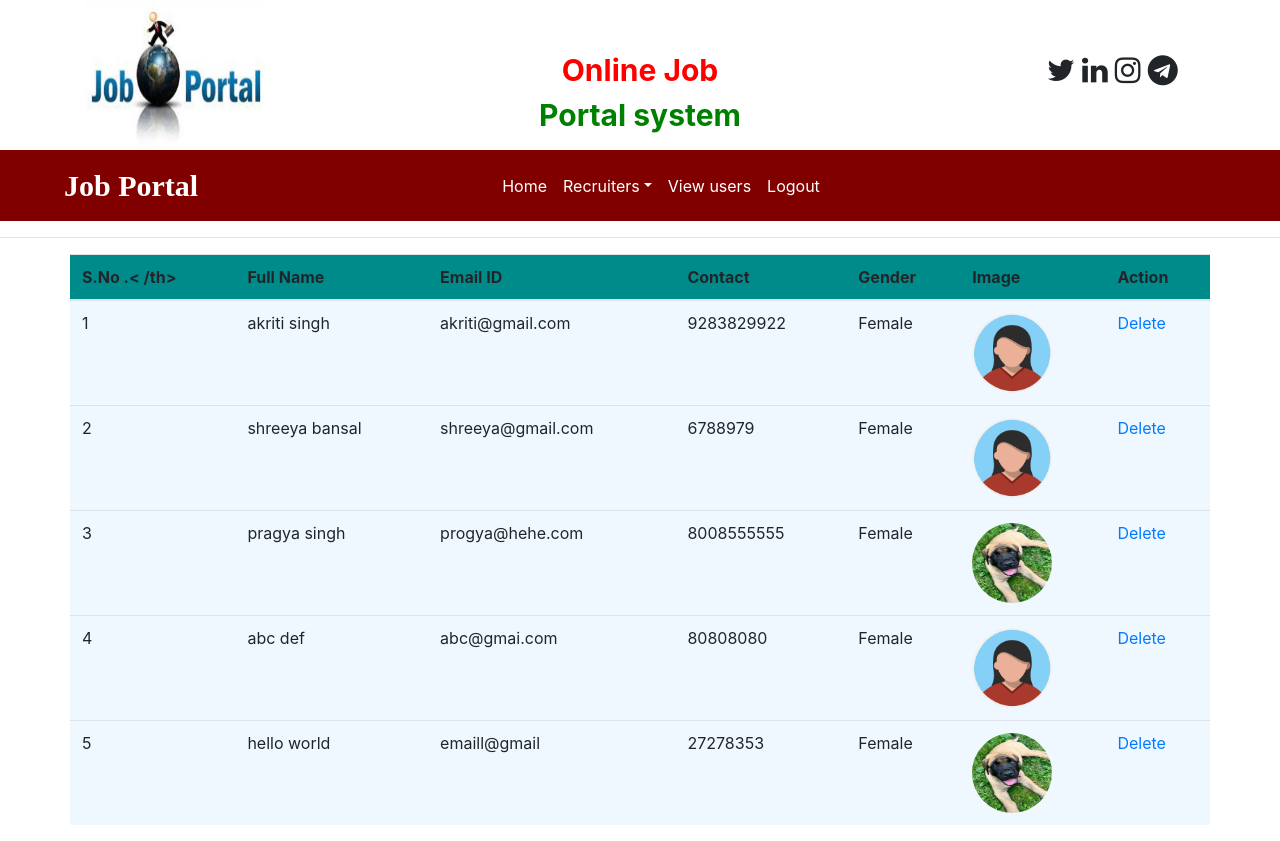
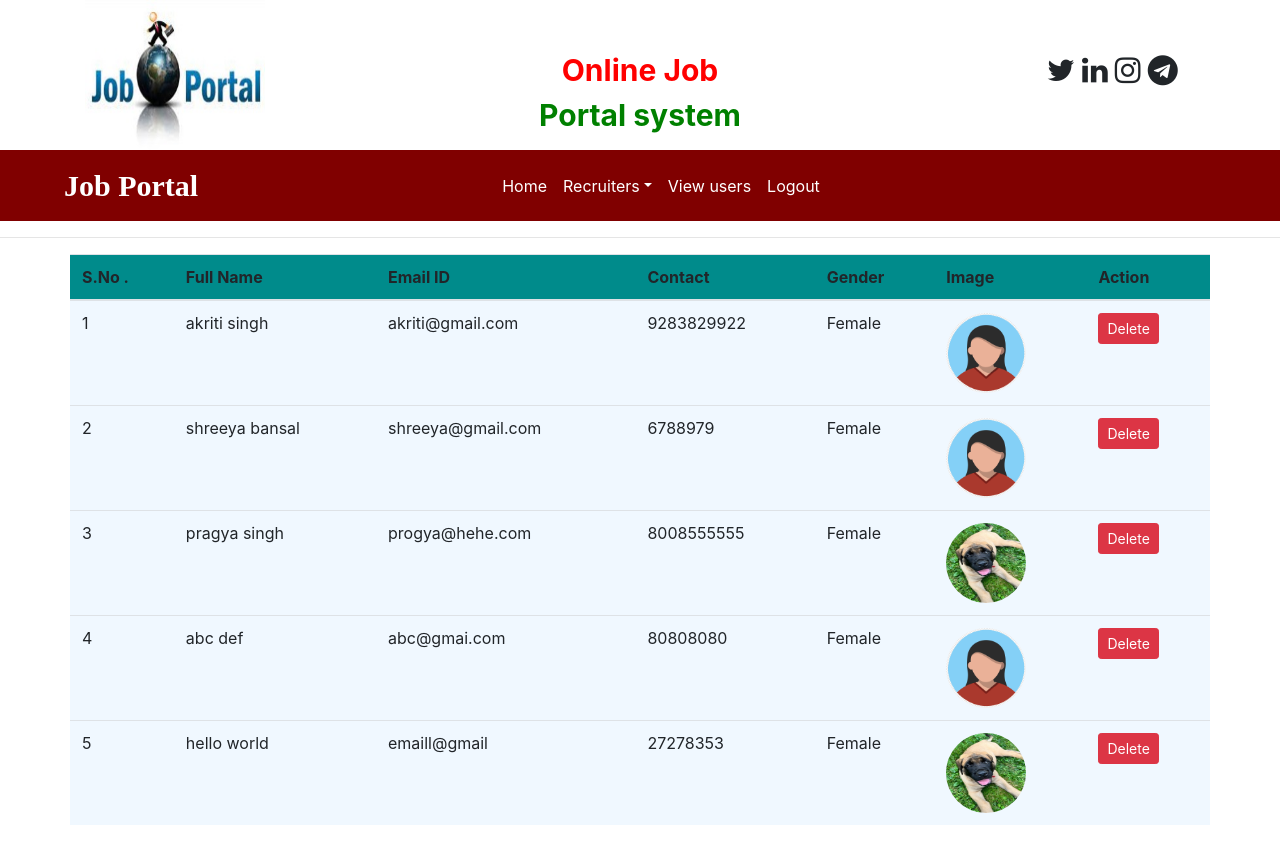
Before and after one commit to Binary-Builder/Online-Job-Portal, a Django app: page /view_users in a window 1280 px wide. Run offline with Django 4.2, Linux system fonts and the light colour scheme; a user stored in the database is signed in; data comes from the database, SQL or seed files in the repository; both versions use the stored data as it was after the commit.

Commit message:
Updates made

```diff
--- a/job/templates/recruiter_accepted.html
+++ b/job/templates/recruiter_accepted.html
@@ -7,7 +7,7 @@
 <table class="table table-hover container" id="example" >
     <thead>
     <tr style = "background-color : 008B8B">
-        <th>S.No .< /th>
+        <th>S.No .</th>
         <th>Full Name</th>
         <th>Email ID</th>
         <th>Contact</th>
--- a/job/templates/recruiter_pending.html
+++ b/job/templates/recruiter_pending.html
@@ -7,7 +7,7 @@
 <table class="table table-hover container" id="example">
     <thead>
     <tr style = "background-color : 008B8B">
-        <th>S.No .< /th>
+        <th>S.No .</th>
         <th>Full Name</th>
         <th>Email ID</th>
         <th>Contact</th>
--- a/job/templates/recruiter_rejected.html
+++ b/job/templates/recruiter_rejected.html
@@ -7,7 +7,7 @@
 <table class="table table-hover container" id="example">
     <thead>
     <tr style = "background-color : 008B8B">
-        <th>S.No .< /th>
+        <th>S.No .</th>
         <th>Full Name</th>
         <th>Email ID</th>
         <th>Contact</th>
--- a/job/templates/user_signup.html
+++ b/job/templates/user_signup.html
@@ -36,7 +36,7 @@
 <div class="form-row">
     <div class="form-group col-md-12">
         <label>Contact</label>
-        <input type="text" class="form-control" name="contact" placeholder="Enter Contact Number" required>
+        <input type="text" class="form-control" name="contact" placeholder="Enter Contact Number" require   d>
     </div>
 </div>
 
--- a/job/templates/view_users.html
+++ b/job/templates/view_users.html
@@ -7,7 +7,7 @@
 <table class="table table-hover container" id="example">
     <thead>
     <tr style = "background-color : 008B8B">
-        <th>S.No .< /th>
+        <th>S.No .</th>
         <th>Full Name</th>
         <th>Email ID</th>
         <th>Contact</th>
@@ -26,7 +26,7 @@
         <td>{{i.mobile}}</td>
         <td>{{i.gender}}</td>
         <td><img src="{{i.image.url}}" style="width:80px ; height : 80px ; border-radius:50%"></td>
-        <td><a href="{% url 'delete_user' i.id %}">Delete</a></td>
+        <td><a href="{% url 'delete_user' i.id %}" class="btn btn-danger btn-sm" onclick="return confirm('Are you sure?')">Delete</a></td>
     </tr>
     {% endfor %}
     </tbody>
```
Also changed, not shown: db.sqlite3.
